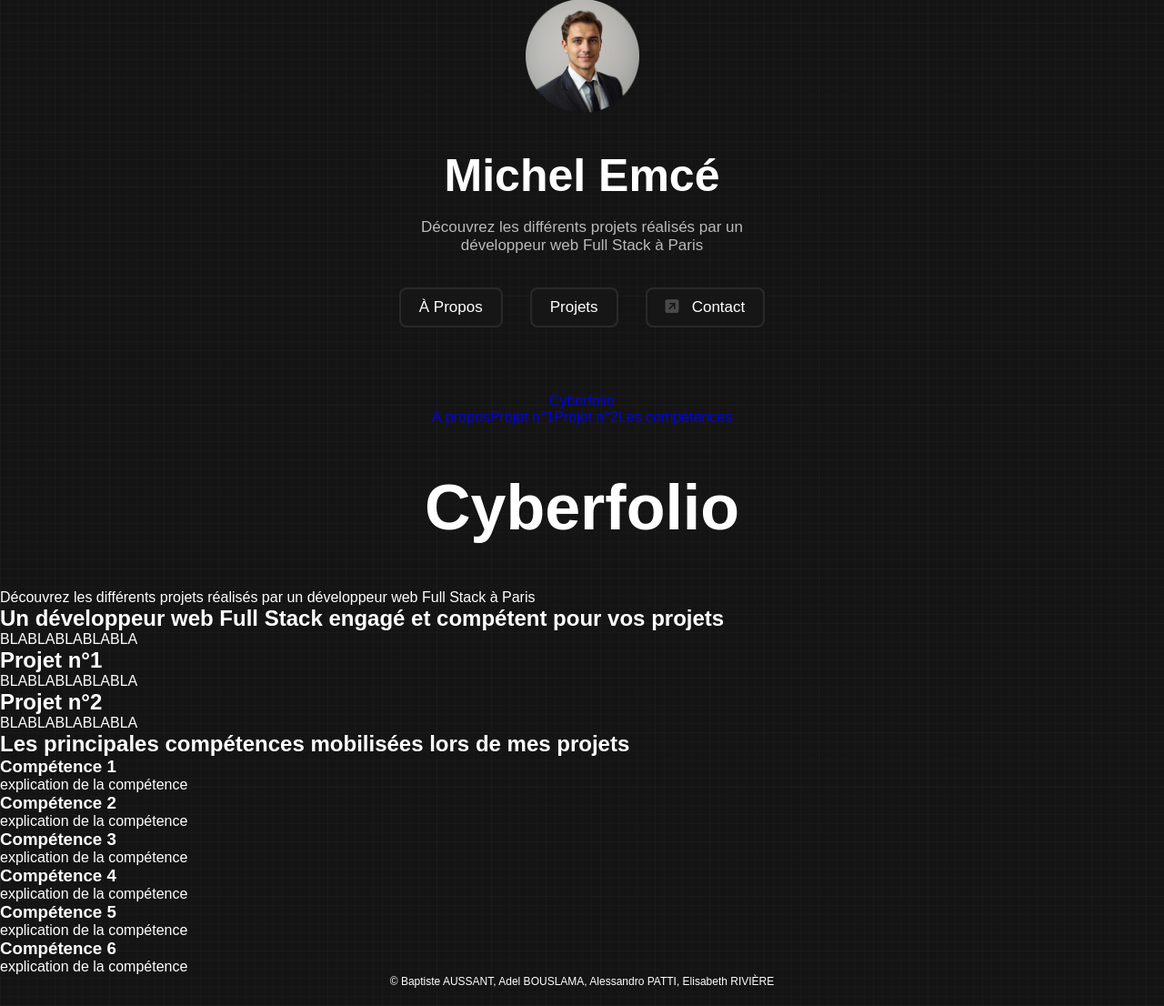
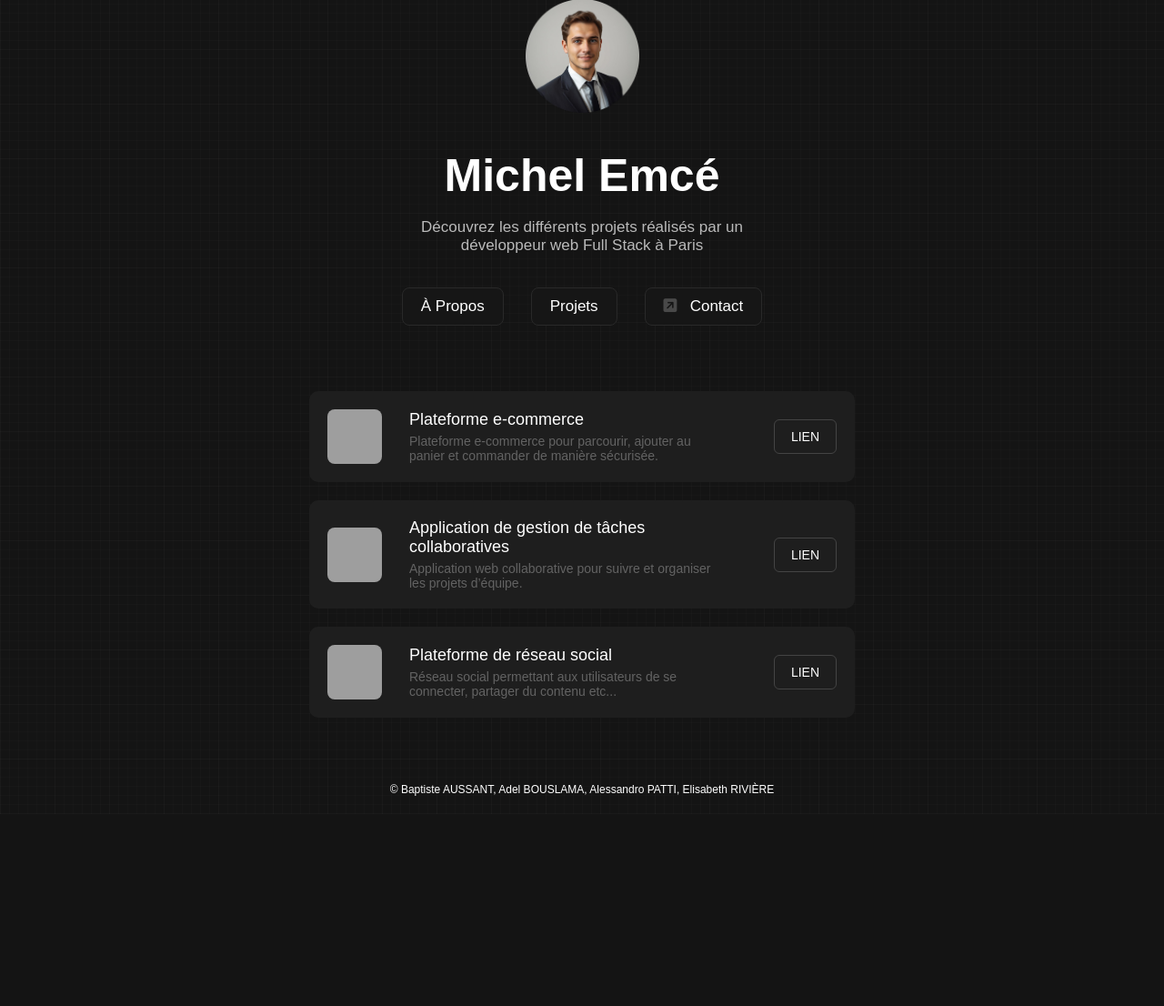
Before and after one commit to Baptiste-AUSSANT/cyberfolio---dynamique, a PHP site: page / in a window 1280 px wide. Shown: the part 31-1137 px from the top of the page at 91% size. After the commit the page ends 926 px from the top, so only its background shows below. Run offline with PHP 8.4, Linux system fonts and the light colour scheme; some libraries are stand-ins or nearby versions; some web fonts are replaced; grey boxes are pictures that could not be loaded.

Commit message:
ajout de projets

```diff
--- a/css/style.css
+++ b/css/style.css
@@ -39,30 +39,98 @@ header nav {
     justify-content: center;
 }
 
-header nav button {
+header nav a {
     padding: 10px 20px;
     margin: 0 15px;
     color: white;
     border-radius: 8px;
     background-color: #161616;
-    border-style: double;
+    border-style: solid;
+    border-width: 1.5px;
     border-color: #292929;
     cursor: pointer;
     font-size: 17px;
     font-weight: 500;
 }
 
-header nav button:hover {
+header nav a:hover {
     background-color: #1C1C1C;
 }
 
-header nav button:active {
+header nav a:active {
     background-color: #242424;
 }
 
 .fa-square-arrow-up-right {
     color: #494949;
 }
+
+.projets {
+    display: flex;
+    flex-direction: column;
+    width: 600px;
+    gap: 20px;
+    margin: 0 auto;
+}
+
+.card {
+    display: flex;
+    justify-content: space-between;
+    align-items: center;
+    background-color: #1e1e1e;
+    padding: 20px;
+    border-radius: 10px;
+}
+
+.card-content {
+    display: flex;
+    align-items: center;
+    gap: 15px;
+}
+
+.card-logo {
+    width: 60px;
+    height: 60px;
+    border-radius: 8px;
+}
+
+.card-text {
+    display: flex;
+    flex-direction: column;
+    width: 365px;
+}
+
+.card-title {
+    margin-left: 15px;
+    font-size: 18px;
+    font-weight: 500;
+}
+
+.card-description {
+    margin: 5px 0 0 15px;
+    font-size: 14px;
+    opacity: 0.3;
+}
+
+.card a {
+    background-color: #1e1e1e;
+    color: white;
+    border: 1px solid #444;
+    border-radius: 6px;
+    padding: 10px 18px;
+    cursor: pointer;
+    font-size: 14px;
+}
+
+.card a:hover {
+    background-color: #242424;
+}
+
+.card a:active {
+    background-color: #2b2a2a;
+}
+
+
 
 
 h1 {
--- a/index.html
+++ b/index.html
@@ -3,7 +3,8 @@
 
 <head>
     <meta charset="UTF-8">
-    <meta name="viewport" content="width=device-width, initial-scale=1.0">
+    <meta name="viewport"
+        content="whttps://prod.liveshare.vsengsaas.visualstudio.com/join?F71BE7B42974597BA488FFBD3C042B53C88Fidth=device-width, initial-scale=1.0">
     <title>Cyberfolio</title>
     <link rel="stylesheet" href="css/style.css">
     <link rel="preconnect" href="https://fonts.googleapis.com">
@@ -13,8 +14,7 @@
 
 <body>
 
-    <header id="header">
-        <!-- début modif -->
+    <header>
         <div>
             <img src="image/photo.png" alt="tête">
             <br> <br> <br>
@@ -25,27 +25,68 @@
         </div>
         <br><br>
         <nav>
-            <button href="#about">À Propos</button>
-            <button href="#project">Projets</button>
-            <button href="#contact"><i class="fa-solid fa-square-arrow-up-right"></i>&nbsp;&nbsp;&nbsp;Contact</button>
-        </nav>
-
-        <br><br><br><br>
-        <!-- fin modif -->
-
-        <a href="index.html" class="title">Cyberfolio</a>
-        <nav>
-            <a href="#one">À propos</a>
-            <a href="#two">Projet n°1</a>
-            <a href="#three">Projet n°2</a>
-            <a href="#four">Les compétences</a>
+            <a href="#about">À Propos</a>
+            <a href="#projets">Projets</a>
+            <a href="#contact"><i class="fa-solid fa-square-arrow-up-right"></i>&nbsp;&nbsp;&nbsp;Contact</a>
         </nav>
     </header>
 
+    <br><br><br><br>
+
+
+
+    <!-- TEST DEBUT -->
+
+
+
+    <div class="projets" id="projets">
+        <div class="card">
+            <div class="card-content">
+                <img src="https://cdn.discordapp.com/attachments/1308144414069358642/1308519646307287130/409B4251-06B0-47E4-9EED-545475593E9A.png?ex=673e3d62&is=673cebe2&hm=9dc856ce447cbf0d530659a2fbbc3668f2505b12b913a807708a7b127cdc0f77&"
+                    alt="Logo Canvas Supply" class="card-logo">
+                <div class="card-text">
+                    <h3 class="card-title">Plateforme e-commerce</h3>
+                    <p class="card-description">Plateforme e-commerce pour parcourir, ajouter au panier et commander de
+                        manière sécurisée.
+                    </p>
+                </div>
+            </div>
+            <a href="#">LIEN</a>
+        </div>
+
+        <div class="card">
+            <div class="card-content">
+                <img src="https://cdn.discordapp.com/attachments/1308144414069358642/1308521485308002354/B9987B0A-9D8B-4705-BF1E-BA8DEEA3151F.png?ex=673e3f19&is=673ced99&hm=506450997845f98b139ac3d38fb441f35a649f8753b92b12ac6983a0c1838596&"
+                    alt="Logo DashFolio" class="card-logo">
+                <div class="card-text">
+                    <h3 class="card-title">Application de gestion de tâches collaboratives</h3>
+                    <p class="card-description">Application web collaborative pour suivre et organiser les projets
+                        d’équipe.</p>
+                </div>
+            </div>
+            <a href="#">LIEN</a>
+        </div>
+
+        <div class="card">
+            <div class="card-content">
+                <img src="https://cdn.discordapp.com/attachments/1308144414069358642/1308525281191002133/60FC4B45-1919-417B-A02F-CD0676677ABE.png?ex=673e42a2&is=673cf122&hm=9767c8233561dbb5d20e3e3c14305f29b8c8919b15daa7842f8eb7d820ab3881&"
+                    alt="Logo Godlike" class="card-logo">
+                <div class="card-text">
+                    <h3 class="card-title">Plateforme de réseau social</h3>
+                    <p class="card-description">Réseau social permettant aux utilisateurs de se connecter, partager du
+                        contenu etc...</p>
+                </div>
+            </div>
+            <a href="#">LIEN</a>
+        </div>
+    </div>
+    <br><br><br><br>
+
+
+    <!--
+
         <div id="corpus">
 
-        <!--Haut de page-->
-        <!--J'ai mis les classes style 1 2 3 et 4 mais c'est de façon arbitraire on peut faire moins de style pas de panique Elisabeth-->
             <section id="haut" class="style haut">
                 <h1>Cyberfolio</h1>
                 <p>Découvrez les différents projets réalisés par un développeur web Full Stack à Paris</p>
@@ -58,7 +99,7 @@
 
             <section id="two" class="style2">
                 <h2>Projet n°1</h2>
-            <p>BLABLABLABLABLA</p>
+                <p>Création d'une plateforme de e-commerce avec gestion d'inventaire</p>
             </section>
 
             <section id="three" class="style3">
@@ -86,7 +127,7 @@
                 <h3>Compétence 6</h3>
                 <p>explication de la compétence</p>
             </section>
-    </div>
+        </div> -->
 
     <footer>
         <p class="copyright">&copy; Baptiste AUSSANT, Adel BOUSLAMA, Alessandro PATTI, Elisabeth RIVIÈRE</p>
```
Lines whose indentation alone changed are shown as unchanged.
